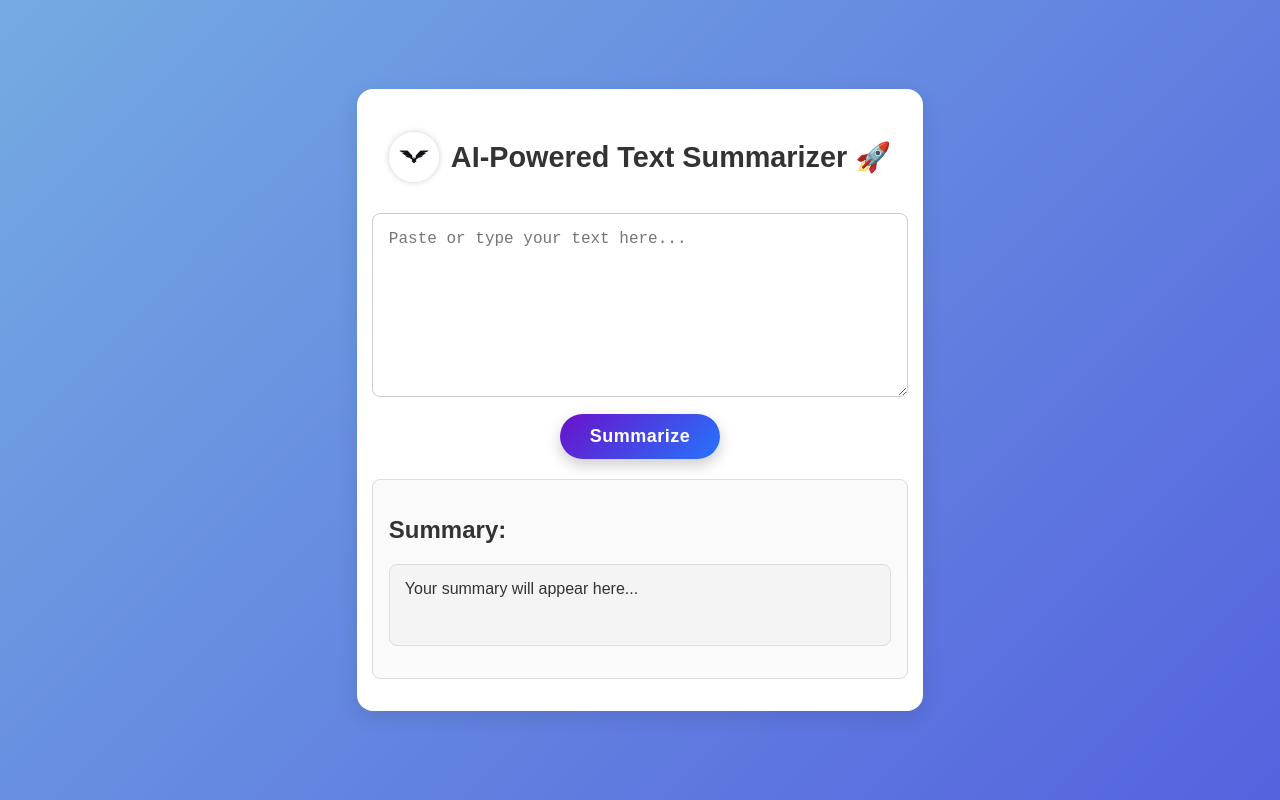
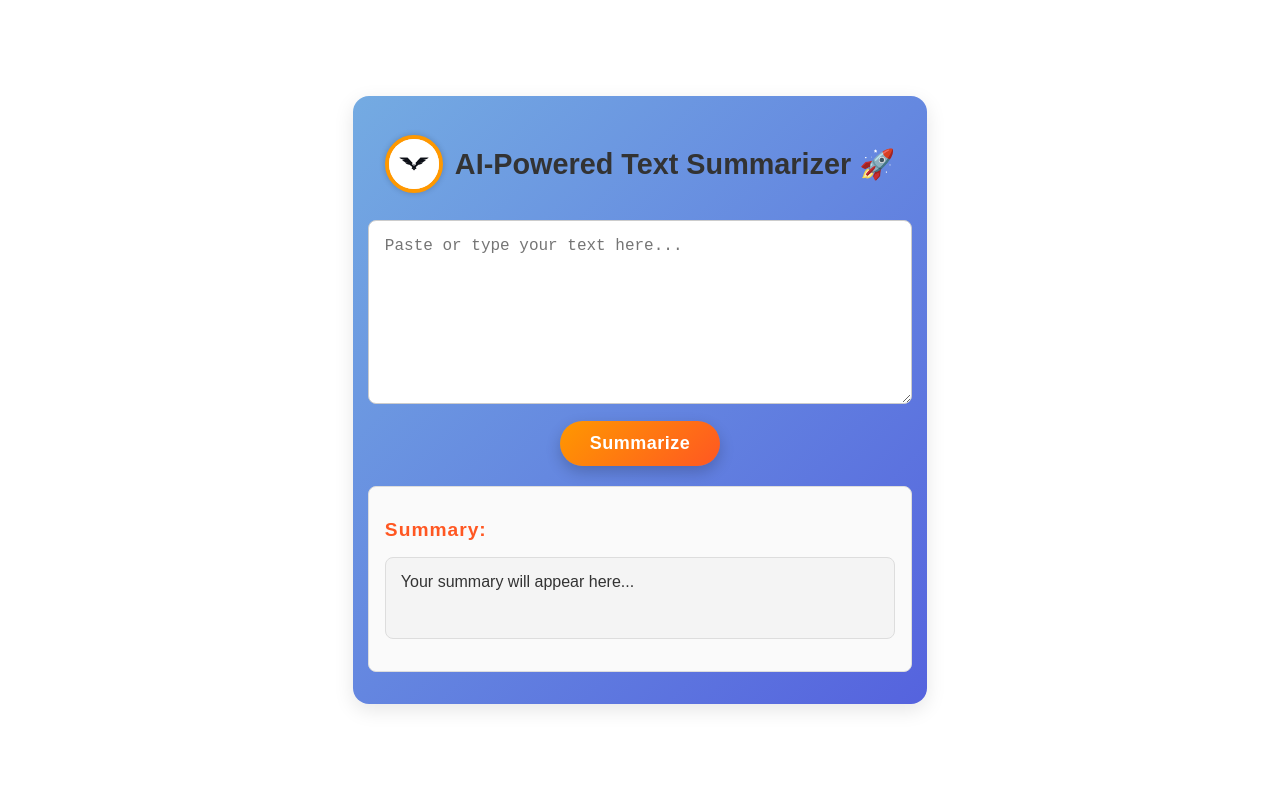
Before and after one commit to MohamedHussain4690/AI-Powered-Text-Summarizer, a plain HTML site: page frontend/index.html in a window 1280 px wide. Drawn offline with Linux system fonts and the light colour scheme.

Commit message:
made some changes

```diff
--- a/frontend/index.html
+++ b/frontend/index.html
@@ -18,7 +18,7 @@
     <textarea id="inputText" placeholder="Paste or type your text here..."></textarea>
     <button id="summarizeBtn">Summarize</button>
     <div id="output">
-      <h2>Summary:</h2>
+      <h2 id="summaryLabel">Summary:</h2>
       <p id="summaryText">Your summary will appear here...</p>
     </div>
   </div>
--- a/frontend/style.css
+++ b/frontend/style.css
@@ -3,7 +3,7 @@ body {
   justify-content: center;
   align-items: center;
   height: 100vh;
-  background: linear-gradient(135deg, #74ABE2, #5563DE);
+  background: #fff;
   font-family: 'Poppins', sans-serif;
   margin: 0;
   color: #333;
@@ -13,7 +13,7 @@ body {
   display: flex;
   flex-direction: column;
   align-items: center;
-  background: white;
+  background: linear-gradient(135deg, #74ABE2, #5563DE);
   padding: 2rem;
   border-radius: 16px;
   box-shadow: 0 6px 20px rgba(0, 0, 0, 0.1);
@@ -39,7 +39,7 @@ button {
   display: block;
   margin: 20px auto;
   padding: 12px 30px;
-  background: linear-gradient(135deg, #6a11cb, #2575fc);
+  background: linear-gradient(135deg, #ff9800, #ff5722);
   border: none;
   color: #fff;
   font-size: 18px;
@@ -54,8 +54,8 @@ button {
 
 button:hover {
   transform: translateY(-3px) scale(1.05);
-  box-shadow: 0 10px 25px rgba(37, 117, 252, 0.4);
-  background: linear-gradient(135deg, #2575fc, #6a11cb);
+  box-shadow: 0 10px 25px rgba(255, 152, 0, 0.4);
+  background: linear-gradient(135deg, #ff5722, #ff9800);
   animation: pulse 1s infinite alternate;
 }
 
@@ -92,6 +92,9 @@ header {
   border-radius: 50%;
   object-fit: cover;
   box-shadow: 0 0 6px rgba(0, 0, 0, 0.2);
+  border: 4px solid #ff9800;
+  background: white;
+  transition: transform 0.3s ease, border-color 0.3s;
 }
 
 header h1 {
@@ -110,7 +113,8 @@ header h1 i {
 
 .logo:hover {
   transform: scale(1.05);
-  transition: transform 0.3s ease;
+  border-color: #2575fc;
+  /* Change ring color on hover */
 }
 
 @keyframes pulse {
@@ -124,3 +128,13 @@ header h1 i {
     box-shadow: 0 0 25px rgba(106, 17, 203, 0.6);
   }
 }
+
+#summaryLabel {
+  color: #ff5722;
+  font-family: 'Montserrat', 'Poppins', Arial, sans-serif;
+  font-size: 1.2rem;
+  font-weight: 700;
+  letter-spacing: 1px;
+  margin-bottom: 8px;
+  display: block;
+}
```
